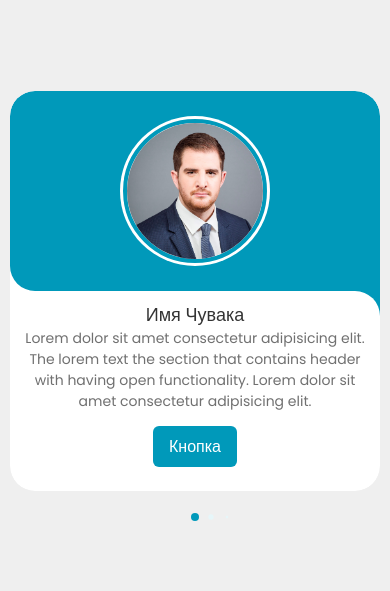
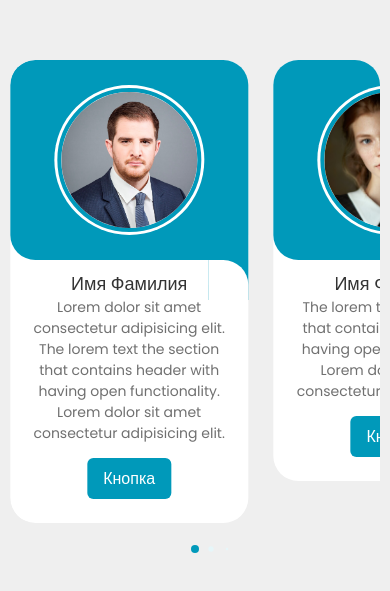
Before and after one commit to Nataffka/card_swiper, a plain HTML site: page index.html in a window 390 px wide. Shown: the part 131-722 px from the top of the page. Drawn offline with nearby package versions, Linux system fonts and the light colour scheme.

Commit message:
Изменен index
Поменяла имена в индексной странице.  js поменяла breakpoints

```diff
--- a/index.html
+++ b/index.html
@@ -21,7 +21,7 @@
                         </div>
 
                         <div class="card-content">
-                            <h2 class="name">Имя Чувака</h2>
+                            <h2 class="name">Имя Фамилия</h2>
                             <p class="description">Lorem dolor sit amet consectetur adipisicing elit. The lorem text the section that contains header with having open functionality. Lorem dolor sit amet consectetur adipisicing elit.</p>
 
                             <button class="button">Кнопка</button>
@@ -37,7 +37,7 @@
                         </div>
 
                         <div class="card-content">
-                            <h2 class="name">Имя Чувакаl</h2>
+                            <h2 class="name">Имя Фамилия</h2>
                             <p class="description">The lorem text the section that contains header with having open functionality. Lorem dolor sit amet consectetur adipisicing elit.</p>
 
                             <button class="button">Кнопка</button>
@@ -53,7 +53,7 @@
                         </div>
 
                         <div class="card-content">
-                            <h2 class="name">Имя Чувака</h2>
+                            <h2 class="name">Имя Фамилия</h2>
                             <p class="description">The lorem text the section that contains header with having open functionality. Lorem dolor sit amet consectetur adipisicing elit.</p>
 
                             <button class="button">Кнопка</button>
@@ -69,7 +69,7 @@
                         </div>
 
                         <div class="card-content">
-                            <h2 class="name">Имя Чувака</h2>
+                            <h2 class="name">Имя Фамилия</h2>
                             <p class="description">The lorem text the section that contains header with having open functionality. Lorem dolor sit amet consectetur adipisicing elit.</p>
 
                             <button class="button">Кнопка</button>
@@ -85,7 +85,7 @@
                         </div>
 
                         <div class="card-content">
-                            <h2 class="name">Имя Чувака</h2>
+                            <h2 class="name">Имя Фамилия</h2>
                             <p class="description">The lorem text the section that contains header with having open functionality. Lorem dolor sit amet consectetur adipisicing elit.</p>
 
                             <button class="button">Кнопка</button>
@@ -101,7 +101,7 @@
                         </div>
 
                         <div class="card-content">
-                            <h2 class="name">Имя Чувака</h2>
+                            <h2 class="name">Имя Фамилия</h2>
                             <p class="description">The lorem text the section that contains header with having open functionality. Lorem dolor sit amet consectetur adipisicing elit.</p>
 
                             <button class="button">Кнопка</button>
@@ -117,7 +117,7 @@
                         </div>
 
                         <div class="card-content">
-                            <h2 class="name">Имя Чувака</h2>
+                            <h2 class="name">Имя Фамилия</h2>
                             <p class="description">The lorem text the section that contains header with having open functionality. Lorem dolor sit amet consectetur adipisicing elit.</p>
 
                             <button class="button">Кнопка</button>
@@ -133,7 +133,7 @@
                         </div>
 
                         <div class="card-content">
-                            <h2 class="name">Имя Чувака</h2>
+                            <h2 class="name">Имя Фамилия</h2>
                             <p class="description">The lorem text the section that contains header with having open functionality. Lorem dolor sit amet consectetur adipisicing elit.</p>
 
                             <button class="button">Кнопка</button>
@@ -149,7 +149,7 @@
                         </div>
 
                         <div class="card-content">
-                            <h2 class="name">Имя Чувака</h2>
+                            <h2 class="name">Имя Фамилия</h2>
                             <p class="description">The lorem text the section that contains header with having open functionality. Lorem dolor sit amet consectetur adipisicing elit.</p>
 
                             <button class="button">Кнопка</button>
--- a/js/script.js
+++ b/js/script.js
@@ -17,10 +17,10 @@ new Swiper(".slide-content", {
 
   breakpoints:{
       0: {
-          slidesPerView: 1,
+          slidesPerView: 1.5,
       },
       520: {
-          slidesPerView: 2,
+          slidesPerView: 2.5,
       },
       950: {
           slidesPerView: 3,
```
